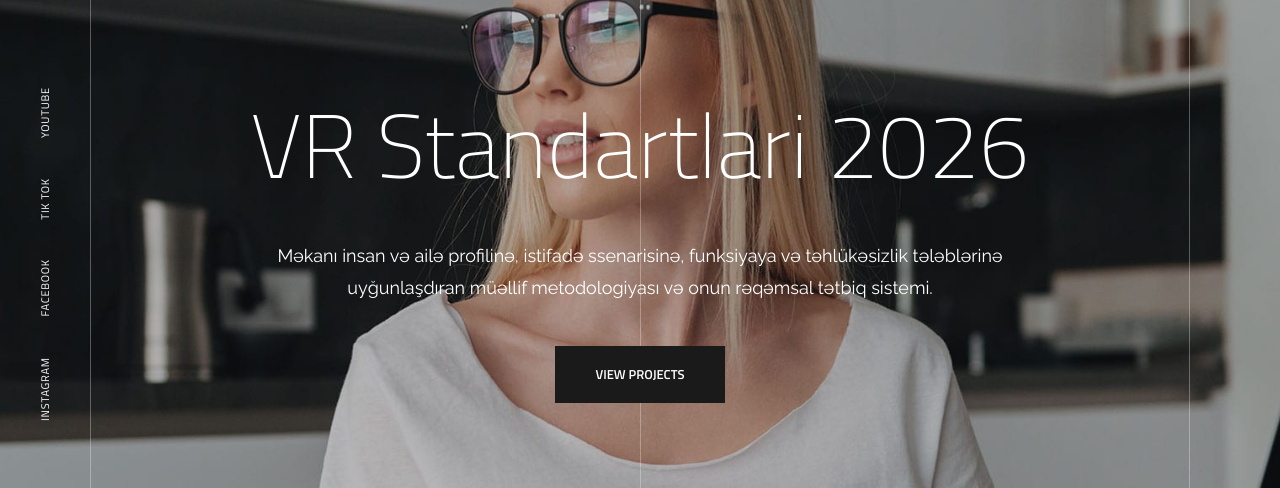
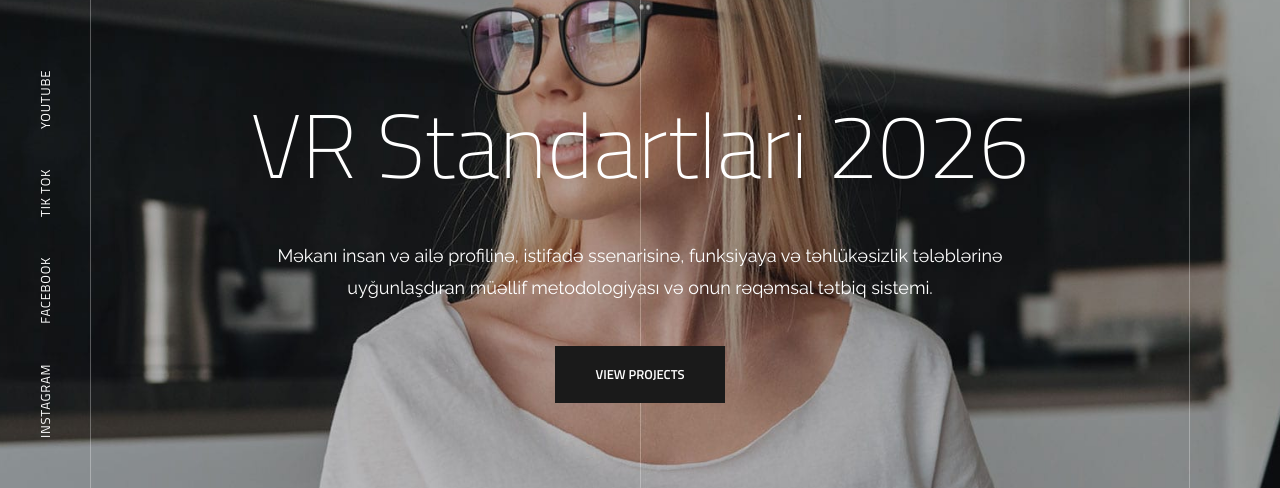
Before and after one commit to feyruzalizada/VRprogect, a Next.js app: page / in a window 1280 px wide. Shown: the part 146-634 px from the top of the page. Built offline with nearby package versions, Linux system fonts and the light colour scheme.

Commit message:
Enlarge the hero social links slightly

```diff
--- a/src/components/HeroSlider.module.css
+++ b/src/components/HeroSlider.module.css
@@ -215,7 +215,7 @@
 .socialLink {
   font-family: var(--font-titillium), sans-serif;
   font-weight: 400;
-  font-size: 11px;
+  font-size: 13px;
   letter-spacing: 0.75px;
   line-height: 90px;
   text-transform: uppercase;
```
